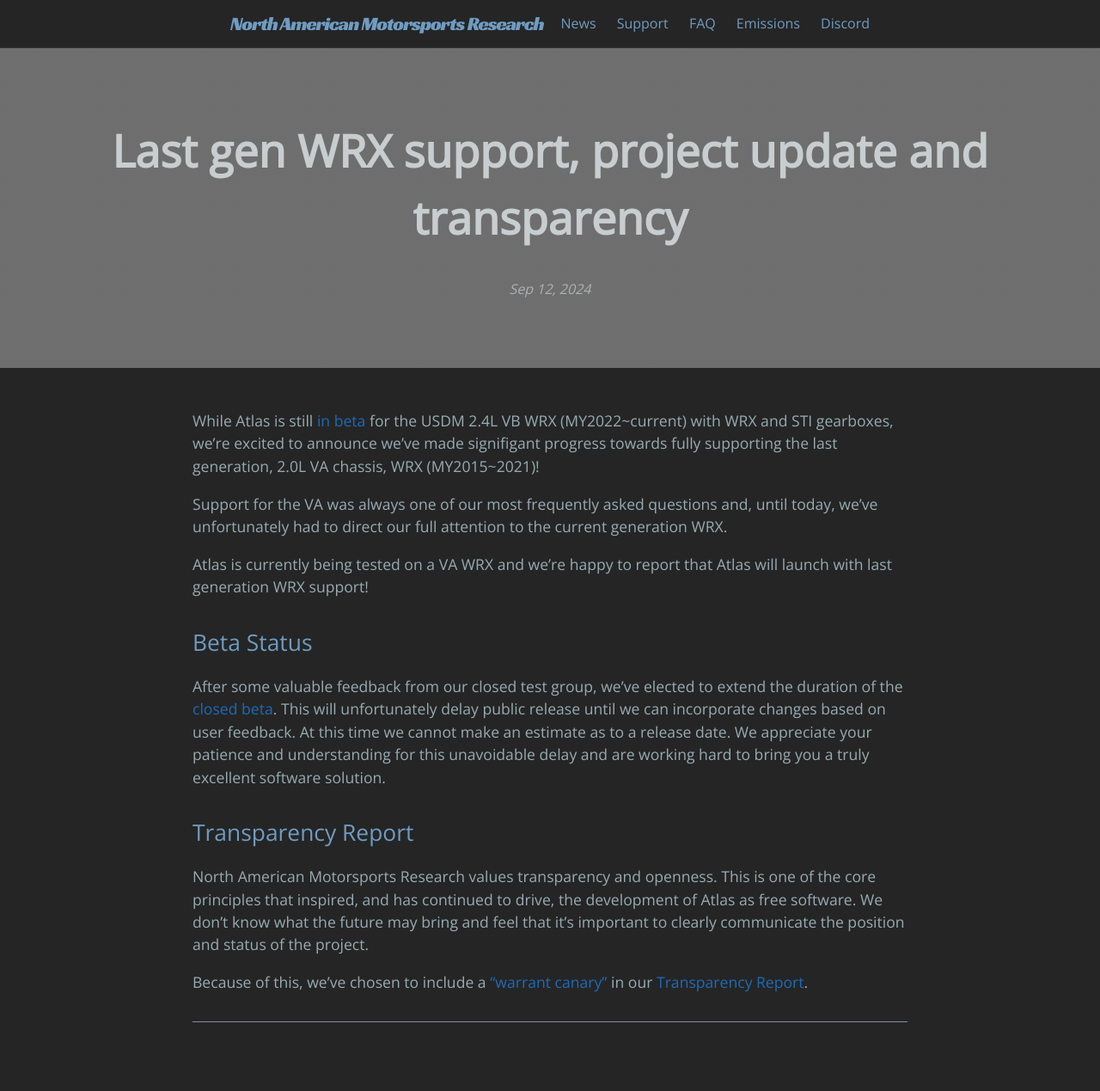
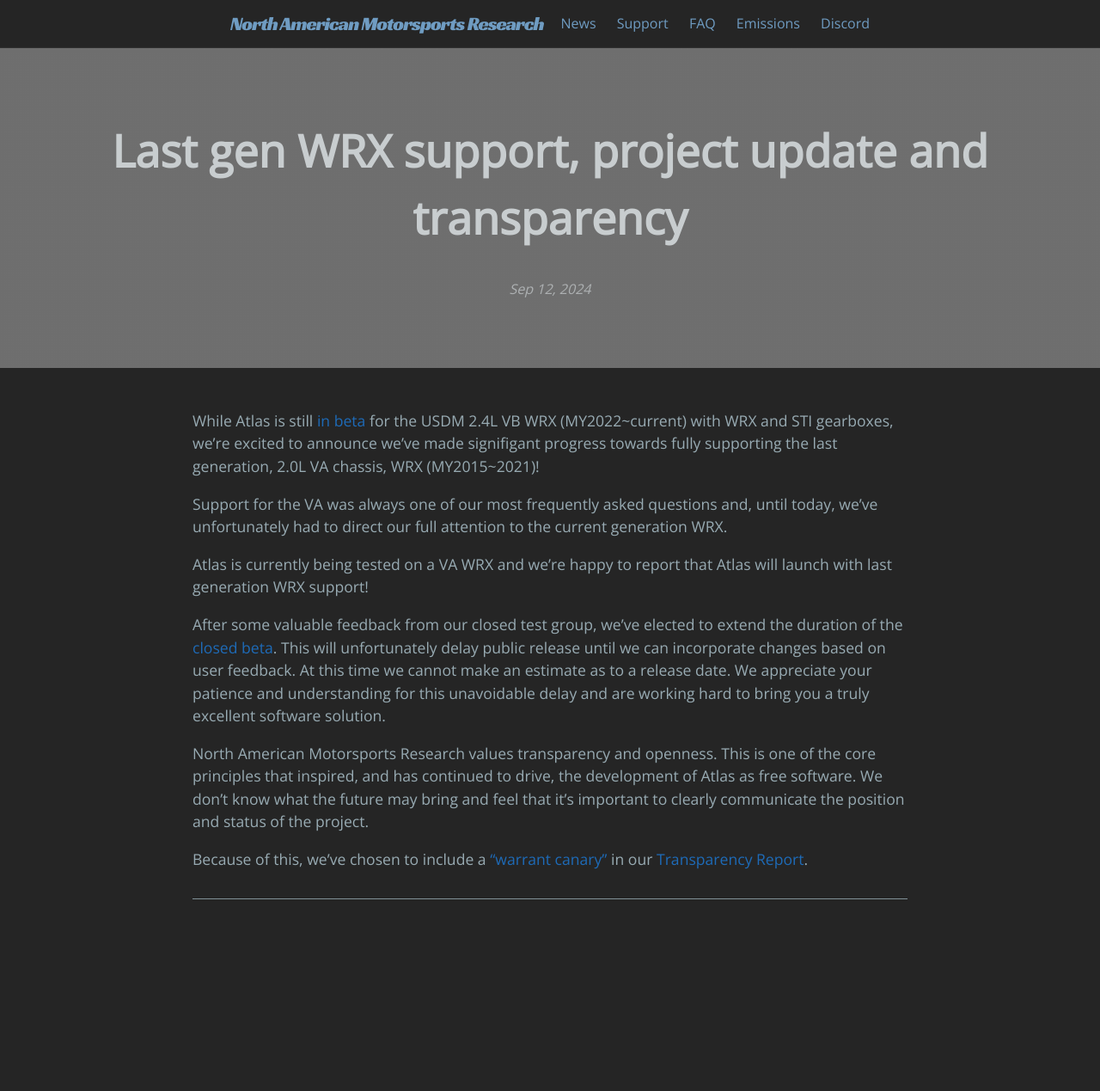
Before and after one commit to atlas-tuning/atlas-public, a Jekyll site: the page built from docs/_posts/2024-09-12-va-wrx-support-update.md, in a window 1280 px wide. Shown: the whole page at 86% size. Built offline with Jekyll 4.4.1, drawn with Linux system fonts in a browser that asks for light colours; after the commit the page ends 1126 px from its top, so only the background shows below that.

Commit message:
Update 2024-09-12-va-wrx-support-update.md

```diff
--- a/docs/_posts/2024-09-12-va-wrx-support-update.md
+++ b/docs/_posts/2024-09-12-va-wrx-support-update.md
@@ -9,11 +9,7 @@
 
 Atlas is currently being tested on a VA WRX and we're happy to report that Atlas will launch with last generation WRX support!
 
-## Beta Status
-
 After some valuable feedback from our closed test group, we've elected to extend the duration of the [closed beta]({{ '/2024/08/30/limited-beta.html' | absolute_url }}). This will unfortunately delay public release until we can incorporate changes based on user feedback. At this time we cannot make an estimate as to a release date. We appreciate your patience and understanding for this unavoidable delay and are working hard to bring you a truly excellent software solution.
-
-## Transparency Report
 
 North American Motorsports Research values transparency and openness. This is one of the core principles that inspired, and has continued to drive, the development of Atlas as free software. We don't know what the future may bring and feel that it's important to clearly communicate the position and status of the project.
 
```
